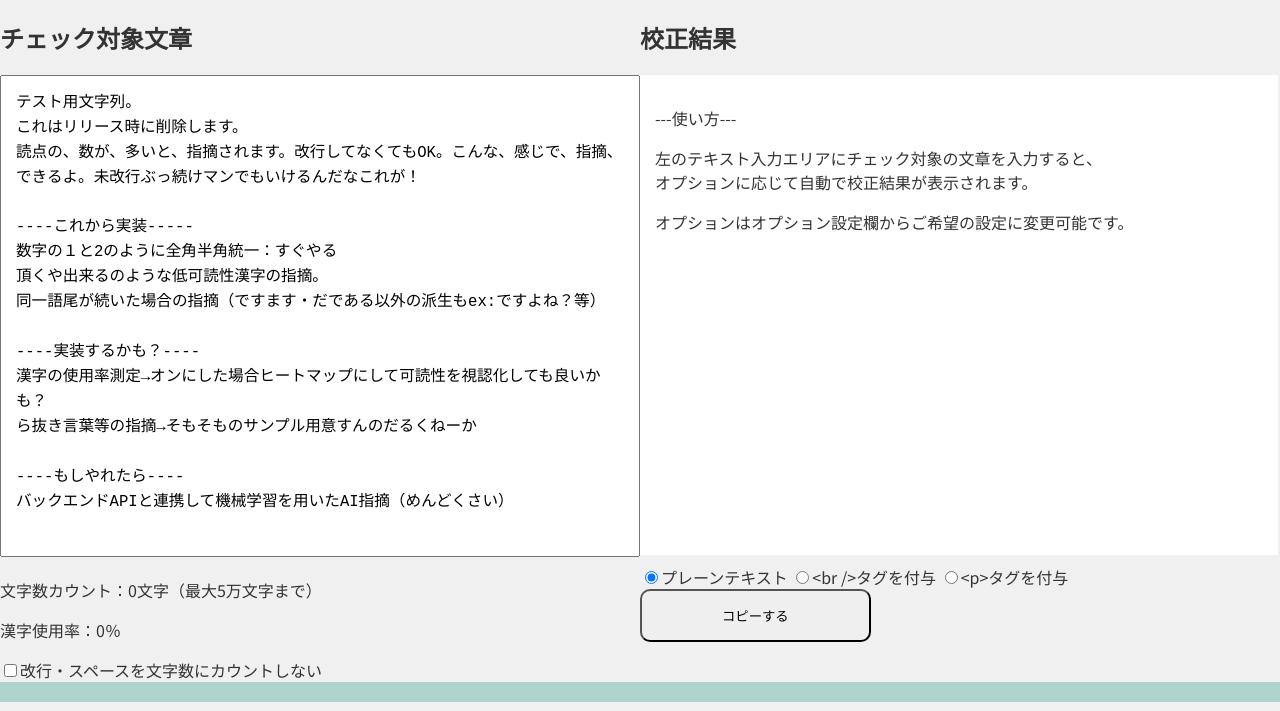
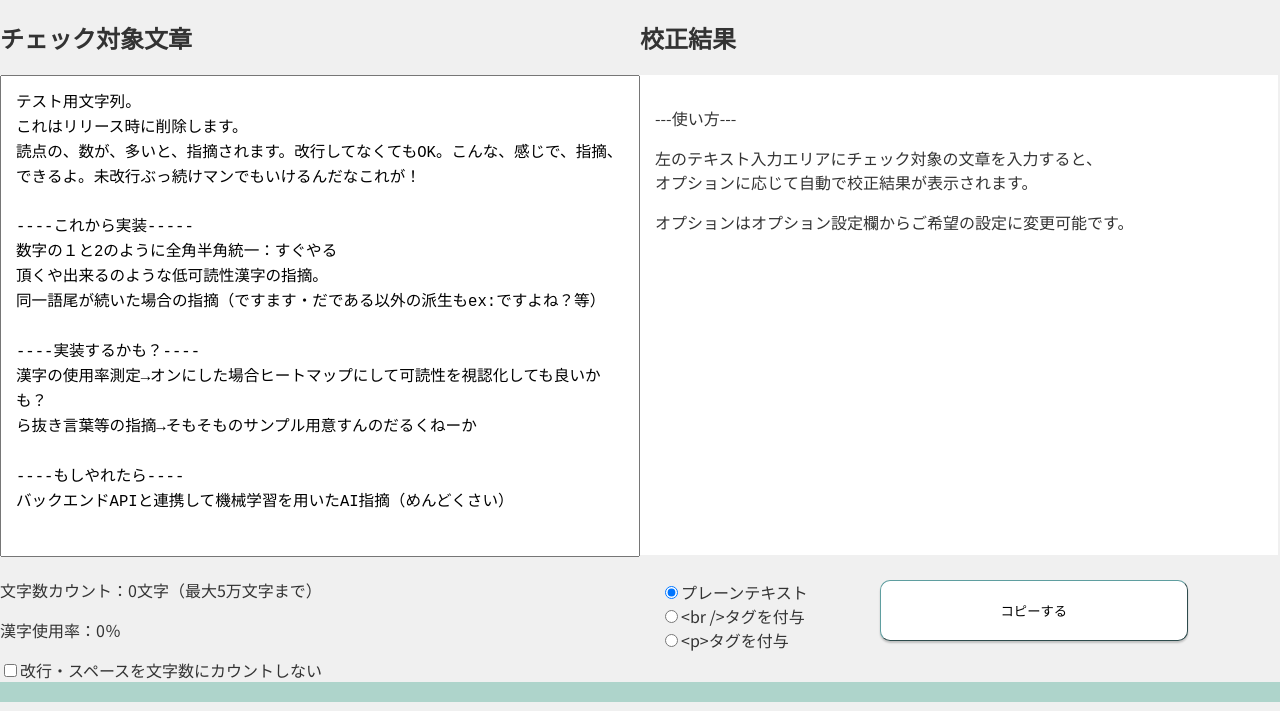
Before and after one commit to braveryk7/live-proofread, a website built with webpack: page dist/index.html in a window 1280 px wide. Shown: the part 89-800 px from the top of the page. Built offline with nearby package versions, Linux system fonts and the light colour scheme.

Commit message:
#25 copy_areaのデザイン実装

```diff
--- a/src/_scss/modules/_article.scss
+++ b/src/_scss/modules/_article.scss
@@ -67,20 +67,30 @@
 }
 
 .copy-area {
+    display: flex;
+    flex-direction: row;
+    align-items: center;
+    max-width: 600px;
+    margin: 15px auto;
 
     &__input-code {
+        display: flex;
         flex-direction: column;
         margin-top: 10px;
     }
 
     &__copy-form {
-        align-items: center;
-        margin: 0 auto;
+        margin: auto;
 
         &--btn {
-            padding: 15px 80px;
+            padding: 20px 120px;
             border-radius: 10px;
+            border-color: rgb(95, 158, 160);
+            border-width: 1px;
+            border-image: none;
             cursor: pointer;
+            background: rgb(255, 255, 255);
+            box-shadow: 0 2px 2px 0 rgba(0, 0, 0, 0.2);
         }
     }
 }
```
